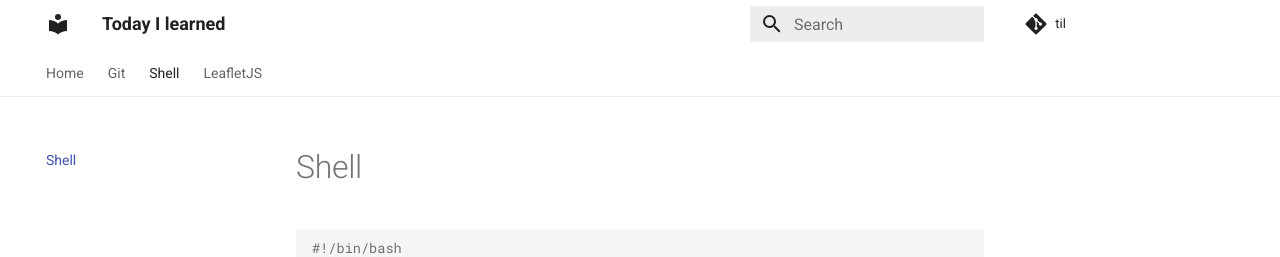
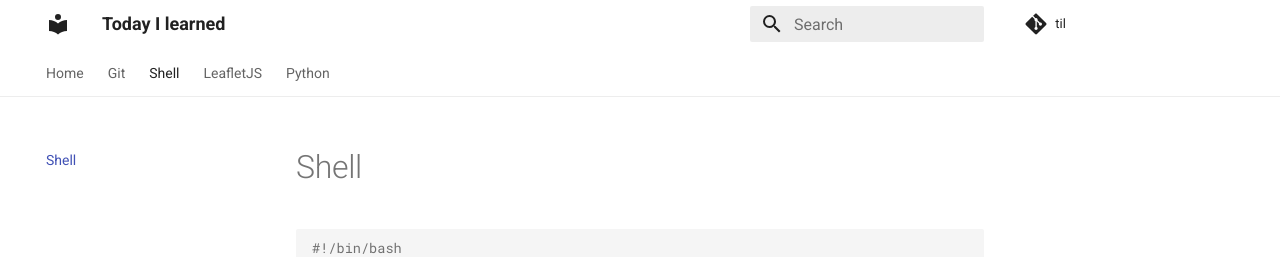
Before and after one commit to xidus/nts, an MkDocs documentation site: the page built from docs/shell.md, in a window 1280 px wide. Shown: the top 257 px of the page. Built offline with MkDocs 1.6.1 and Material for MkDocs 9.7.7, drawn with Linux system fonts in a browser that asks for light colours; comment, search, counter and statistics services are not loaded.

Commit message:
Update mkdocs.yml

```diff
--- a/mkdocs.yml
+++ b/mkdocs.yml
@@ -70,3 +70,4 @@ nav:
     - Git: git.md
     - Shell: shell.md
     - LeafletJS: leafletjs.md
+    - Python: python.md
```
